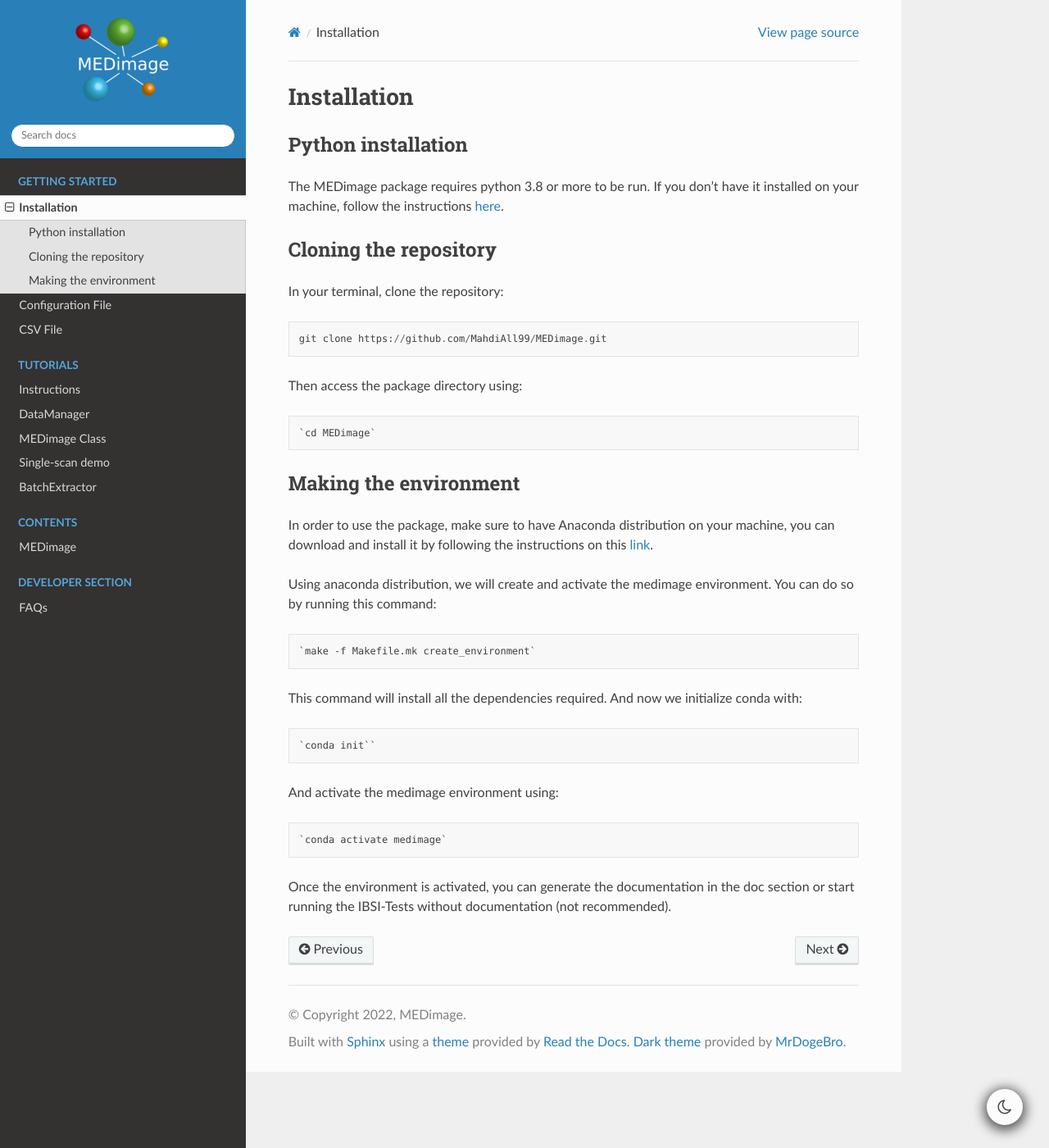
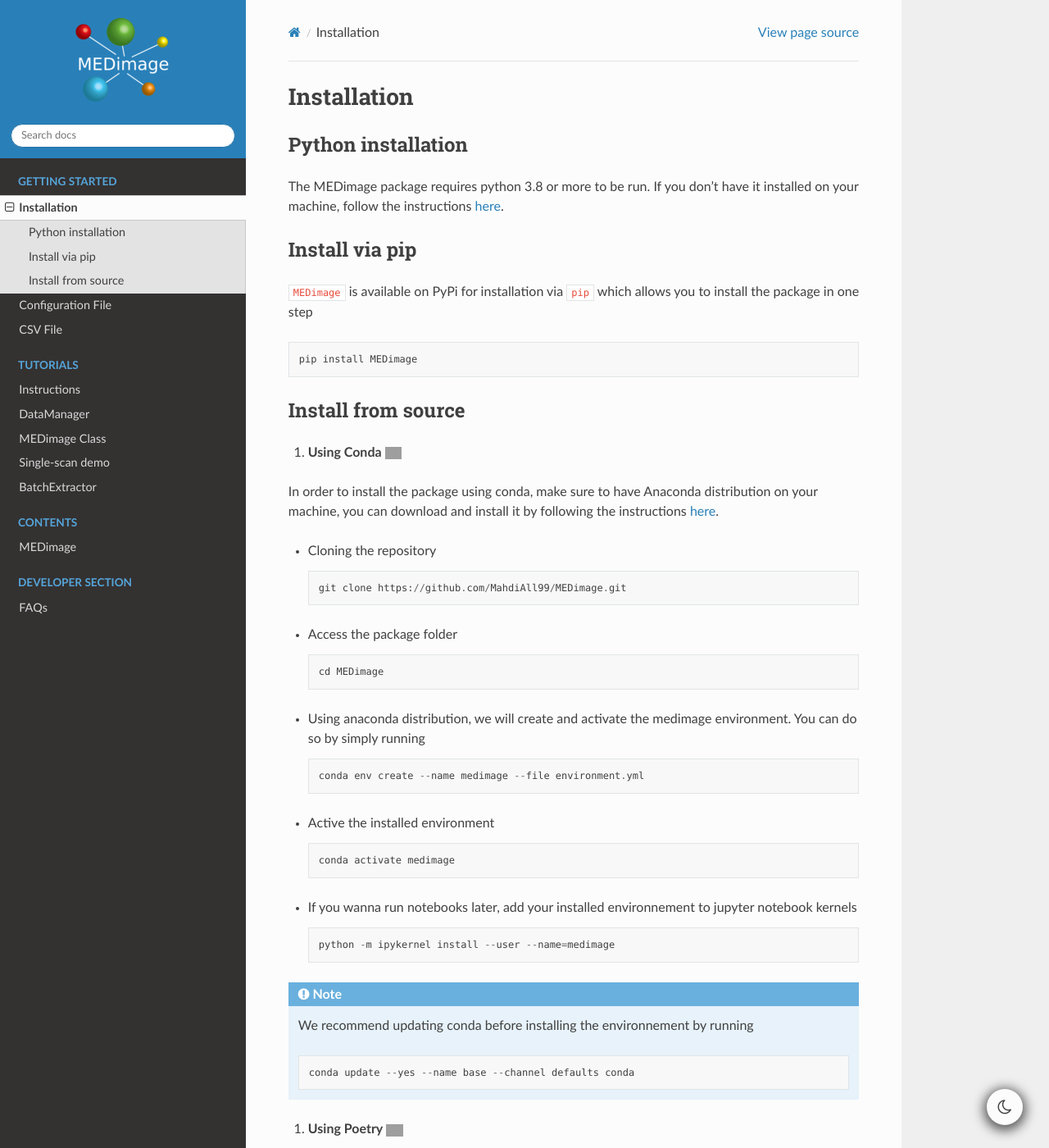
Before and after one commit to MahdiAll99/MEDimage, a Sphinx documentation site: the page built from docs/Installation.rst, in a window 1280 px wide and 1400 px high. Shown: the whole window at 82% size. Built offline with Sphinx 7.4.7 and the Read the Docs theme 2.0.0, drawn with Linux system fonts in a browser that asks for light colours; pages that are not in the unit, such as notebooks, are missing from menus; some of the changed text lies outside the part shown; grey boxes are pictures that could not be loaded.

Commit message:
Updated installation instructions

```diff
--- a/docs/Installation.rst
+++ b/docs/Installation.rst
@@ -7,34 +7,80 @@ Python installation
 The MEDimage package requires python 3.8 or more to be run. If you don't have it installed on your machine, follow \
 the instructions `here <https://github.com/MahdiAll99/MEDimage/blob/main/python.md>`__.
 
-Cloning the repository
-----------------------
+Install via pip
+---------------
+``MEDimage`` is available on PyPi for installation via ``pip`` which allows you to install the package in one step ::
 
-In your terminal, clone the repository::
+    pip install MEDimage
+
+Install from source
+-------------------
+
+1. **Using Conda** |conda-logo|
+
+In order to install the package using conda, make sure to have Anaconda distribution on your machine, you can download and install it by \
+following the instructions `here <https://docs.anaconda.com/anaconda/install/index.html>`__.
+
+* Cloning the repository ::
 
     git clone https://github.com/MahdiAll99/MEDimage.git
 
-Then access the package directory using::
+* Access the package folder ::
 
-    `cd MEDimage`
+    cd MEDimage
 
-Making the environment
------------------------
+* Using anaconda distribution, we will create and activate the medimage environment. You can do so by simply running ::
 
-In order to use the package, make sure to have Anaconda distribution on your machine, you can download and install it by \
-following the instructions on this `link <https://docs.anaconda.com/anaconda/install/index.html>`__.
+    conda env create --name medimage --file environment.yml
 
-Using anaconda distribution, we will create and activate the medimage environment. You can do so by running this command::
+* Active the installed environment ::
 
-    `make -f Makefile.mk create_environment`
+    conda activate medimage
 
-This command will install all the dependencies required. And now we initialize conda with::
+* If you wanna run notebooks later, add your installed environnement to jupyter notebook kernels ::
 
-    `conda init``
+    python -m ipykernel install --user --name=medimage
 
-And activate the medimage environment using::
+.. note::
+    We recommend updating conda before installing the environnement by running ::
 
-    `conda activate medimage`
+        conda update --yes --name base --channel defaults conda
 
-Once the environment is activated, you can generate the documentation in the doc section or start running the IBSI-Tests \
-without documentation (not recommended).
+.. |conda-logo| image:: https://www.psych.mcgill.ca/labs/mogillab/anaconda2/pkgs/anaconda-navigator-1.4.3-py27_0/lib/python2.7/site-packages/anaconda_navigator/static/images/anaconda-icon-1024x1024.png
+    :width: 3%
+    :target: https://docs.anaconda.com/anaconda/install/index.html
+
+1. **Using Poetry** |poetry-logo|
+
+* Download and install poetry ::
+
+    pip install poetry
+
+More downloading methods can be found `here <https://python-poetry.org/docs/#installation>`__.
+
+* Cloning the repository ::
+
+    git clone https://github.com/MahdiAll99/MEDimage.git
+
+* Access the package folder ::
+
+    cd MEDimage
+
+* Poetry will automatically create a new environment and download the required dependencies after running ::
+
+    poetry install
+
+The created environment will be activated automatically.
+
+* If you wanna run notebooks later, add your installed environnement to jupyter notebook kernels ::
+
+    poetry run python -m ipykernel install --user --name={potry_env_name}
+
+.. note::
+    You can use this following command to get information about the currently activated virtual environment ::
+
+        poetry env info
+
+.. |poetry-logo| image:: https://python-poetry.org/images/logo-origami.svg
+    :width: 3%
+    :target: https://python-poetry.org/docs/
```
